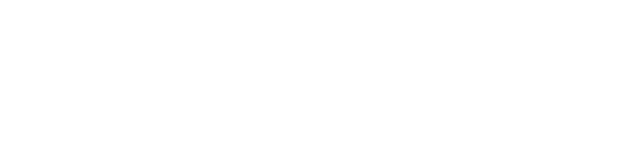
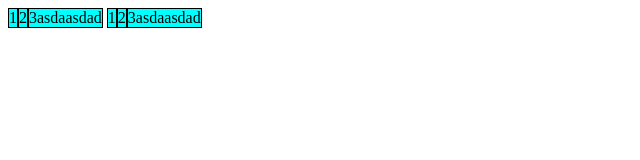
Before and after one commit to danielalves09/HTML-CSS---BOX-MODEL, a plain HTML site: page display/index.html in a window 1280 px wide. Shown: the whole page, without its empty margins (0-640 px from the left). Drawn offline with Linux system fonts and the light colour scheme.

Commit message:
inline-flex

```diff
--- a/display/index.html
+++ b/display/index.html
@@ -7,6 +7,15 @@
     <title>Display</title>
 </head>
 <body>
-
+    <div class="inline-flex">
+        <span>1</span>
+        <span>2</span>
+        <span>3asdaasdad</span>
+    </div>
+    <div class="inline-flex">
+        <span>1</span>
+        <span>2</span>
+        <span>3asdaasdad</span>
+    </div>
 </body>
 </html>
--- a/display/style.css
+++ b/display/style.css
@@ -0,0 +1,11 @@
+/* div{
+    display: table;
+
+} */
+span {
+    background-color: aqua;
+    border: solid 1px black;
+}
+.inline-flex{
+    display: inline-flex;
+}
```
